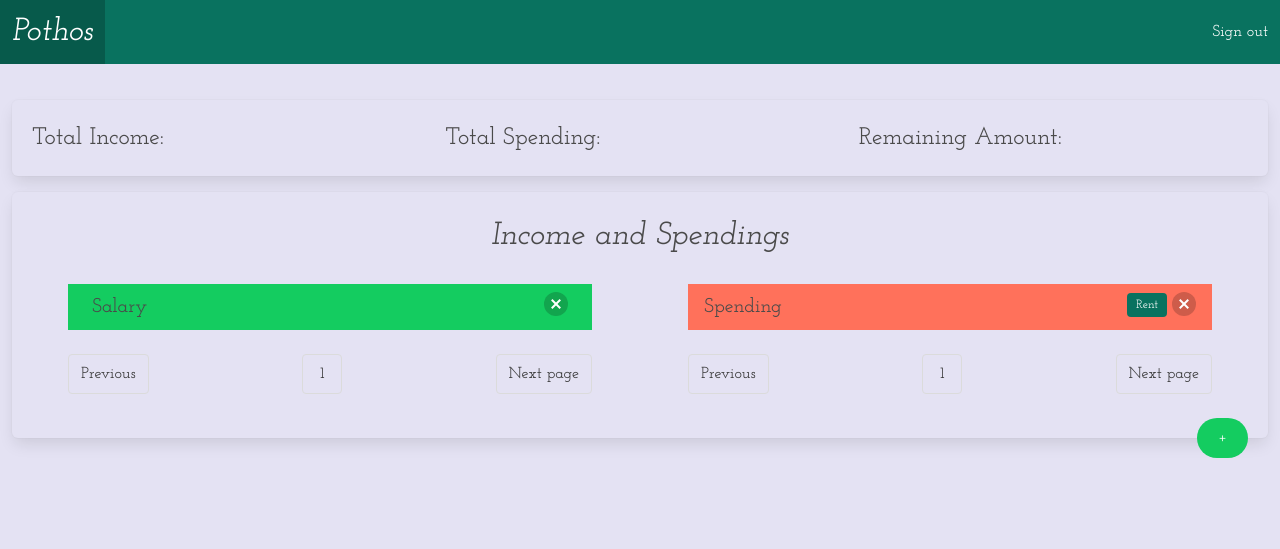
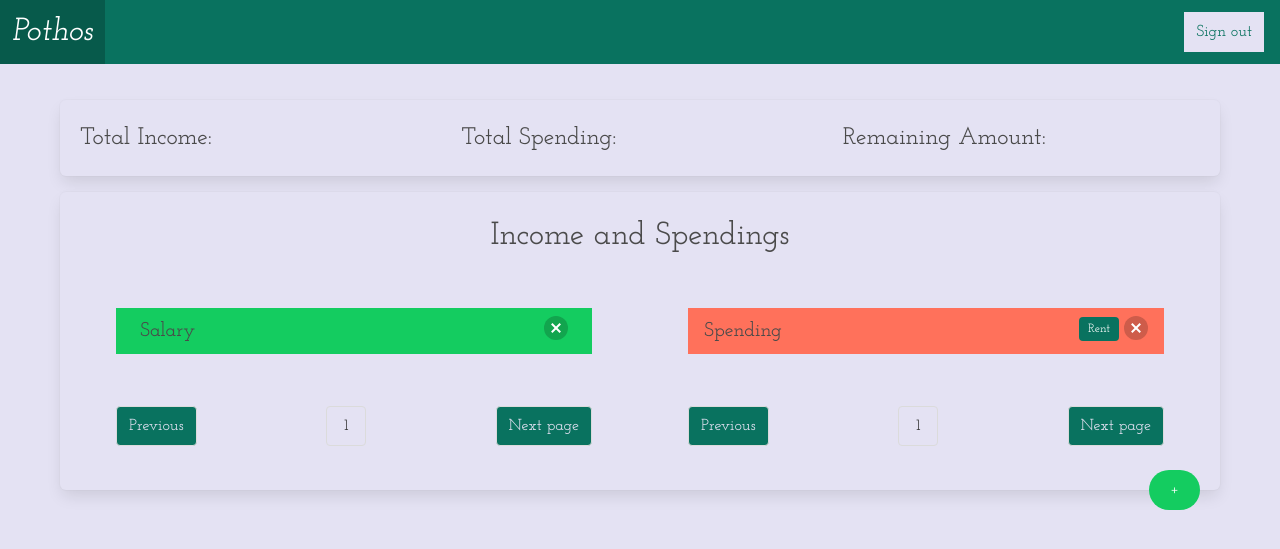
Before and after one commit to cs-gang/pothos, a Django app: template src/app/templates/budget.html in a window 1280 px wide. Shown: the top 549 px of the page. Run offline with Django 3.2, Linux system fonts and the light colour scheme; the template is opened without the code that fills it, so the values that code supplies are empty.

Commit message:
frontend: minor design update to budget.html

```diff
--- a/src/app/templates/budget.html
+++ b/src/app/templates/budget.html
@@ -5,7 +5,7 @@
 {% block navbuttons %} {% endblock %}
 
 {% block signin %}
-<a href="/users/logout" class="navbar-item">Sign out</a>
+<a href="/users/logout" class="navbar-item has-background-warning has-text-success is-size-6 my-3 mx-4">Sign out</a>
 {% endblock %}
 
 {% block mainbody %}
@@ -25,7 +25,7 @@
     </ul>
 </div>
 -->
-<div id="Budget" class="my-6">
+<div id="Budget" class="my-6 mx-6">
     <div class="box has-background-warning mx-3 my-4">
         <div class="columns">
             <p class="column is-size-4">Total Income: </p>
@@ -35,7 +35,7 @@
     </div>
 
     <div class="box has-background-warning mx-3 my-4">
-        <div class="is-size-3 is-italic has-text-centered mb-5">Income and Spendings</div>
+        <div class="is-size-3 has-text-centered mb-6">Income and Spendings</div>
         <div class="columns">
             <div class="column px-6">
                 <div class="block has-background-primary py-2 px-5">
@@ -45,9 +45,9 @@
                     </div>
                 </div>
 
-                <nav class="pagination is-centered" role="navigation" aria-label="pagination">
-                    <a class="pagination-previous">Previous</a>
-                    <a class="pagination-next">Next page</a>
+                <nav class="pagination is-centered mt-6" role="navigation" aria-label="pagination">
+                    <a class="pagination-previous has-background-success has-text-warning">Previous</a>
+                    <a class="pagination-next has-background-success has-text-warning">Next page</a>
                     <ul class="pagination-list">
                         <li><a class="pagination-link" aria-label="Goto page 1">1</a></li>
                     </ul>
@@ -61,9 +61,9 @@
                         <button class="delete is-medium"></button>
                     </div>
                 </div>
-                <nav class="pagination is-centered" role="navigation" aria-label="pagination">
-                    <a class="pagination-previous">Previous</a>
-                    <a class="pagination-next">Next page</a>
+                <nav class="pagination is-centered mt-6" role="navigation" aria-label="pagination">
+                    <a class="pagination-previous has-background-success has-text-warning">Previous</a>
+                    <a class="pagination-next has-background-success has-text-warning">Next page</a>
                     <ul class="pagination-list">
                         <li><a class="pagination-link" aria-label="Goto page 1">1</a></li>
                     </ul>
@@ -73,8 +73,8 @@
         <div class="button is-primary is-rounded is-pulled-right" id="ModalButton" data-target="modal"> &plus; </div>
         <div class="modal">
             <div class="modal-background"></div>
-            <div class="modal-content">
-                <form class="box has-background-warning columns">
+            <div class="modal-content is-clipped">
+                <form class="box has-background-warning columns" method="POST" action="">
                     <div class="column">
                         <div class="field">
                             <label for="budget-title" class="label">Title</label>
```
